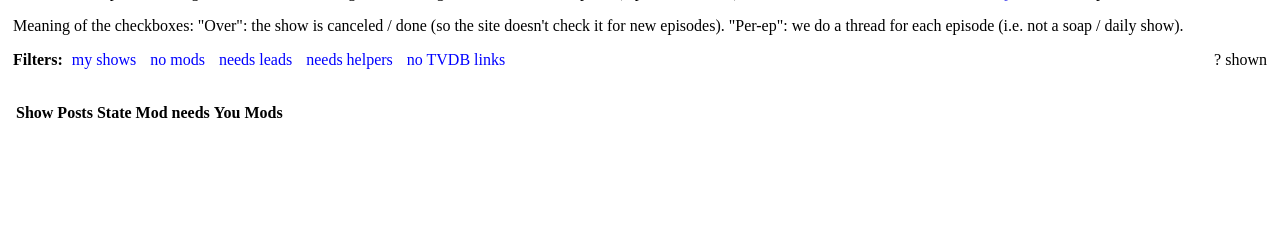
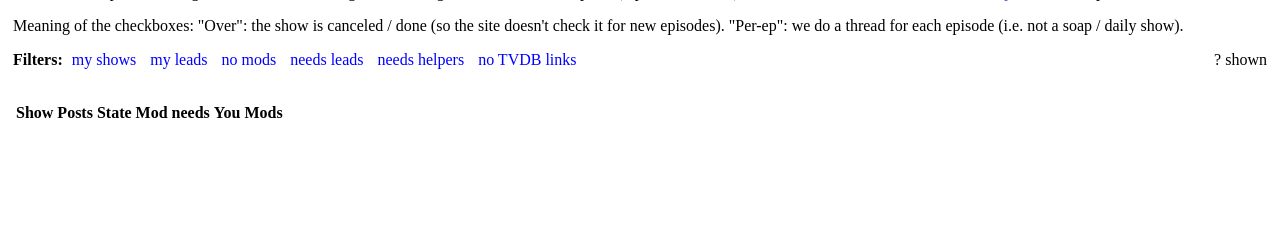
Before and after one commit to djsutherland/PowerTools, a Flask app: template templates/mod_turfs.html in a window 1280 px wide. Shown: the part 165-405 px from the top of the page. Run offline with Flask 2, Linux system fonts and the light colour scheme; the template is opened without the code that fills it, so the values that code supplies are empty; the visitor is signed in with stand-in values (Sample User, id 1); some libraries are stand-ins or nearby versions.

Commit message:
add "my leads" filter to turfs page

```diff
--- a/templates/mod_turfs.html
+++ b/templates/mod_turfs.html
@@ -146,6 +146,9 @@
       if ($('#filter-no-tvdb').hasClass('active')) {
         $('#shows .has-tvdb').hide();
       }
+      if ($('#filter-my-leads').hasClass('active')) {
+        $('#shows .not-my-lead').hide();
+      }
       if ($('#filter-my-shows').hasClass('active')) {
         $('#shows .not-mine').hide();
       }
@@ -203,6 +206,7 @@
   <b>Filters:</b>
   {% if user.is_authenticated() %}
     <a class="filter" id="filter-my-shows" href="#">my shows</a>
+    <a class="filter" id="filter-my-leads" href="#">my leads</a>
   {% endif %}
   <a class="filter" id="filter-no-mods" href="#">no mods</a>
   <a class="filter" id="filter-needs-leads" href="#">needs leads</a>
--- a/templates/turf_row.html
+++ b/templates/turf_row.html
@@ -2,6 +2,7 @@
     class="{% if info['n_posts'] != 'n/a' and info['n_posts'] > hi_post_thresh %}high-posts{% endif -%}
            {% if info['n_mods'] == 0 %} no-mods{% else %} has-mods{% endif -%}
            {% if user.is_authenticated() and info['my_info'][0] %} mine{% else %} not-mine{% endif -%}
+           {% if user.is_authenticated() and info['my_info'][0] == 'g' %} my-lead{% else %} not-my-lead{% endif -%}
            {% if show['tvdb_ids'] %} has-tvdb{% else %} no-tvdb{% endif -%}
            {% if show['gone_forever'] %} over{% else %} not-over{% endif -%}
            {% if show['we_do_ep_posts'] %} do-ep-posts{% else %} no-ep-posts{% endif -%}
```
